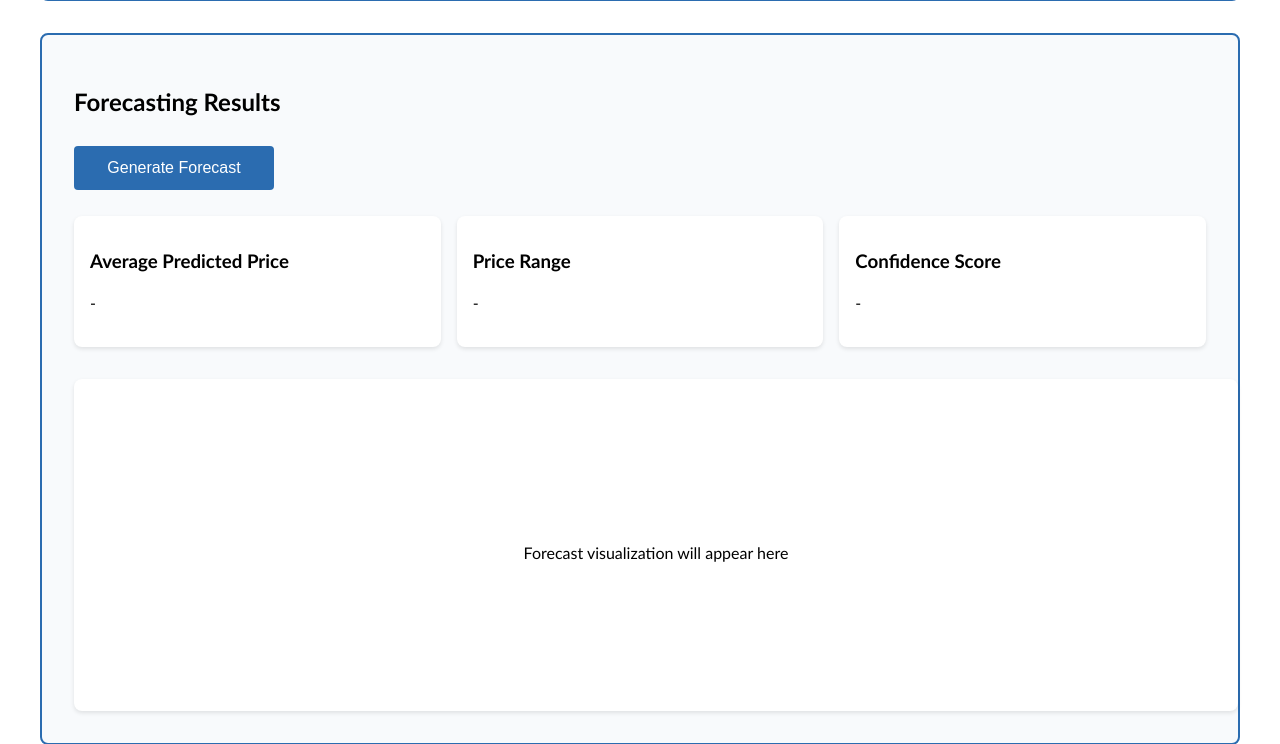
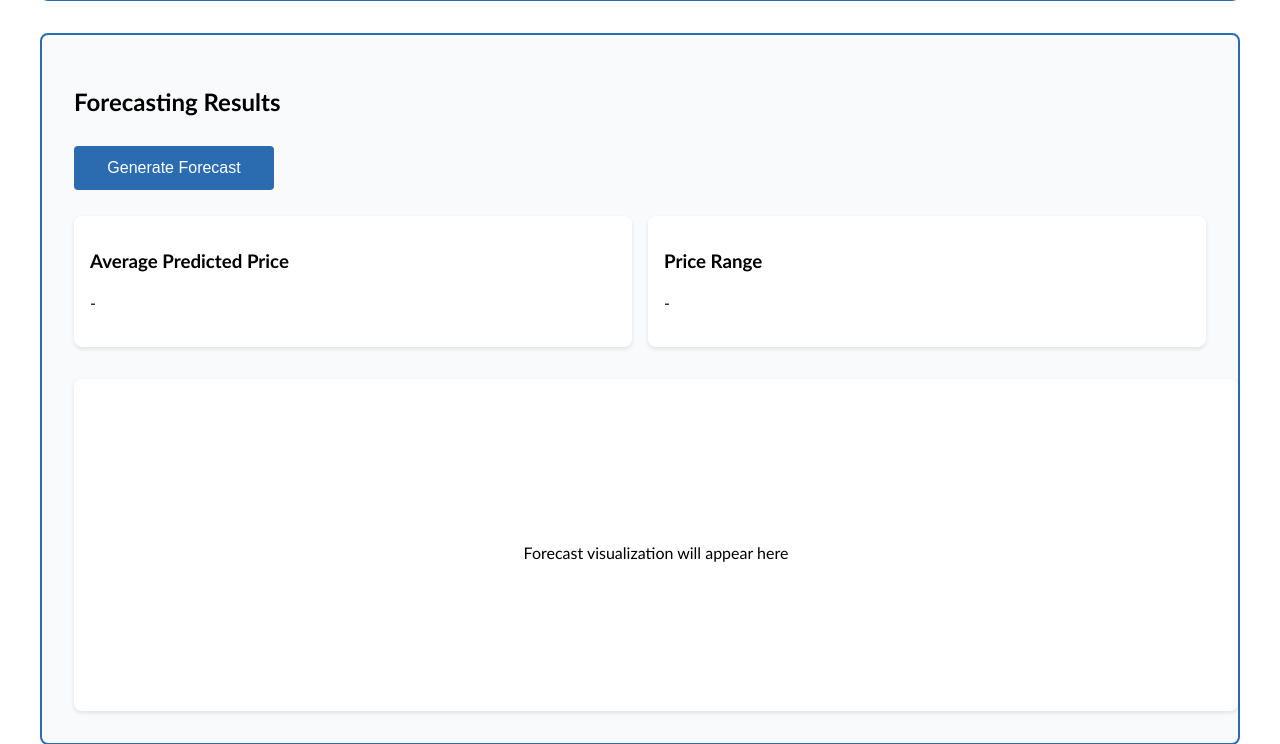
Before and after one commit to begins-rag/EGT309prj, a Flask app: page / in a window 1280 px wide. Shown: the part 793-1537 px from the top of the page. Run offline with Flask 3, Linux system fonts and the light colour scheme.

Commit message:
ui changes

```diff
--- a/app.py
+++ b/app.py
@@ -4,7 +4,6 @@ import pickle
 import numpy as np
 from werkzeug.utils import secure_filename
 import os
-
 
 app = Flask(__name__)
 
@@ -94,15 +93,11 @@ def generate_forecast():
             # Generate predictions
             predictions = model.predict(processed_df)
 
-            # Calculate average change percentage
-            avg_change_percentage = np.mean(np.abs((predictions - original_prices) / original_prices)) * 100
-
             # Create response dictionary
             result = {
                 'average_price': float(np.mean(predictions)),
                 'min_price': float(np.min(predictions)),
                 'max_price': float(np.max(predictions)),
-                'confidence_score': round(100 - avg_change_percentage, 1),
                 'detailed_forecasts': [
                     {
                         'current_price': float(original_prices[i]),
@@ -123,4 +118,4 @@ def generate_forecast():
     return jsonify({'error': 'Invalid file type'}), 400
 
 if __name__ == '__main__':
-    app.run(debug=True)
+    app.run(debug=True, port=5010)
--- a/templates/K8sUI.html
+++ b/templates/K8sUI.html
@@ -248,10 +248,6 @@
                         <h3>Price Range</h3>
                         <p id="price-range">-</p>
                     </div>
-                    <div class="result-card">
-                        <h3>Confidence Score</h3>
-                        <p id="confidence">-</p>
-                    </div>
                 </div>
 
                 <div class="chart-container">
@@ -404,8 +400,7 @@
                     `$${result.average_price.toLocaleString()}`;
                 document.getElementById('price-range').textContent =
                     `$${result.min_price.toLocaleString()} - $${result.max_price.toLocaleString()}`;
-                document.getElementById('confidence').textContent =
-                    `${result.confidence_score}%`;
+
 
                 // Update chart container with scrollable forecast table
                 const chartContainer = document.querySelector('.chart-container');
```
Also changed, not shown: 1 other file.
